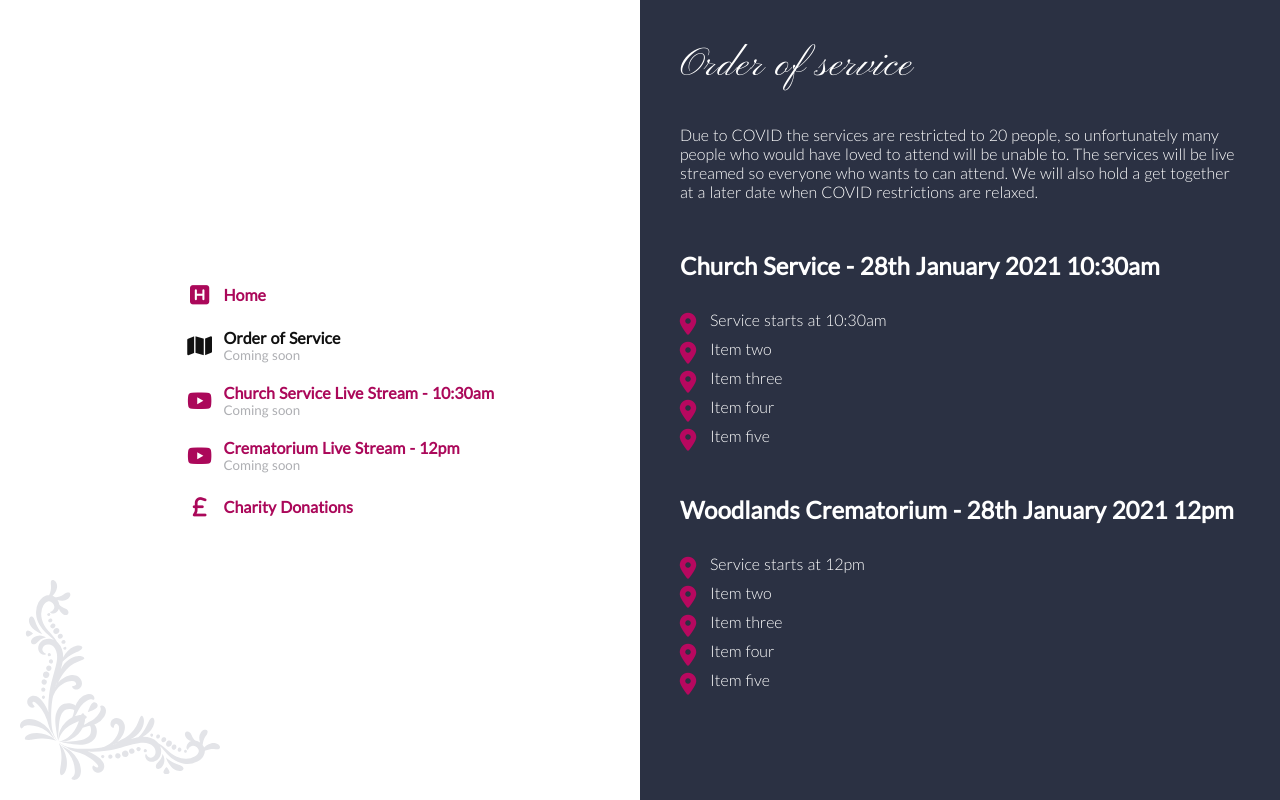
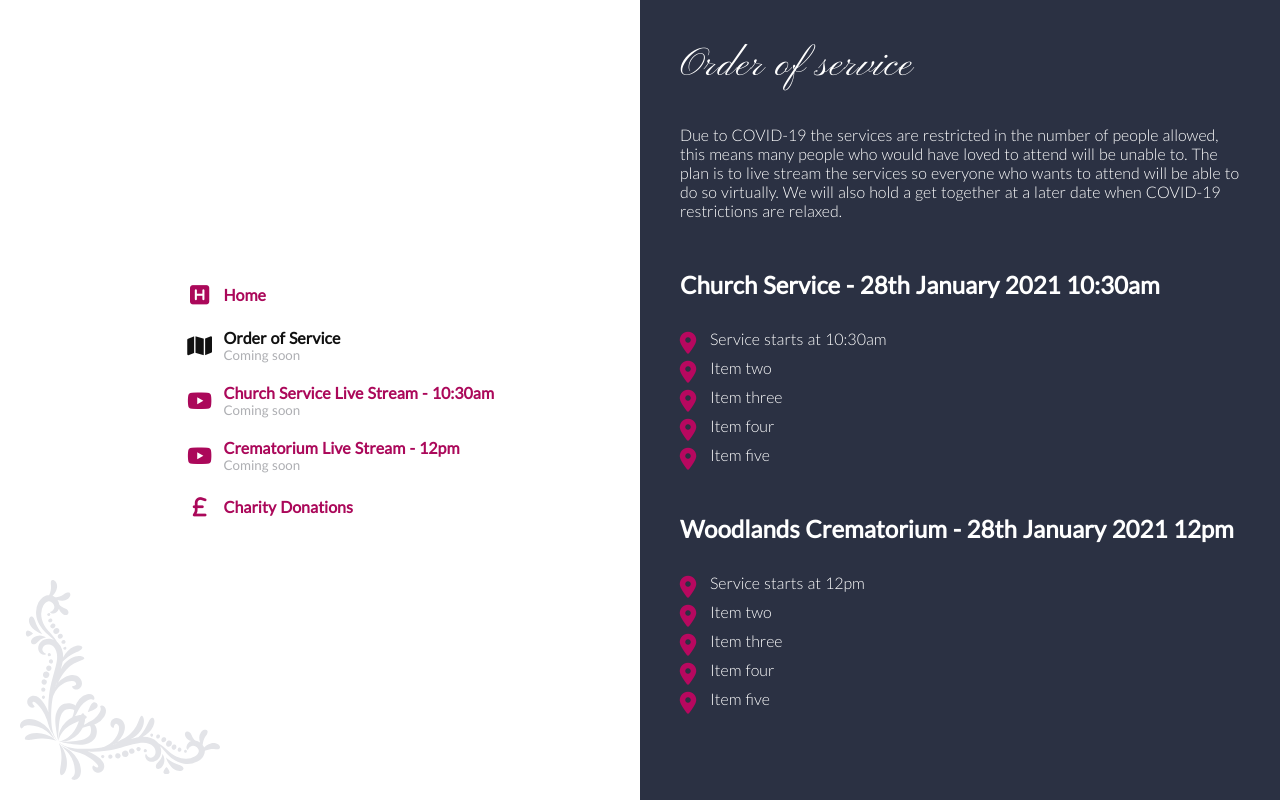
Before and after one commit to Coderior/lovingmemory, a Nuxt app: page /order-of-service in a window 1280 px wide. Built offline with nearby package versions, Linux system fonts and the light colour scheme.

Commit message:
Update intro text

```diff
--- a/pages/order-of-service.vue
+++ b/pages/order-of-service.vue
@@ -5,9 +5,7 @@
     </div>
     <div class="section details">
       <h1 class="title">Order of service</h1>
-      <p>Due to COVID the services are restricted to 20 people, so unfortunately many people who would have loved to
-        attend will be unable to. The services will be live streamed so everyone who wants to can attend.
-        We will also hold a get together at a later date when COVID restrictions are relaxed.</p>
+      <p>Due to COVID-19 the services are restricted in the number of people allowed, this means many people who would have loved to attend will be unable to. The plan is to live stream the services so everyone who wants to attend will be able to do so virtually. We will also hold a get together at a later date when COVID-19 restrictions are relaxed.</p>
       <h2>Church Service - 28th January 2021 10:30am</h2>
       <ul class="fa-ul">
         <li><span class="fa-li"><i class="fas fa-map-marker-alt"></i></span>Service starts at 10:30am</li>
```
